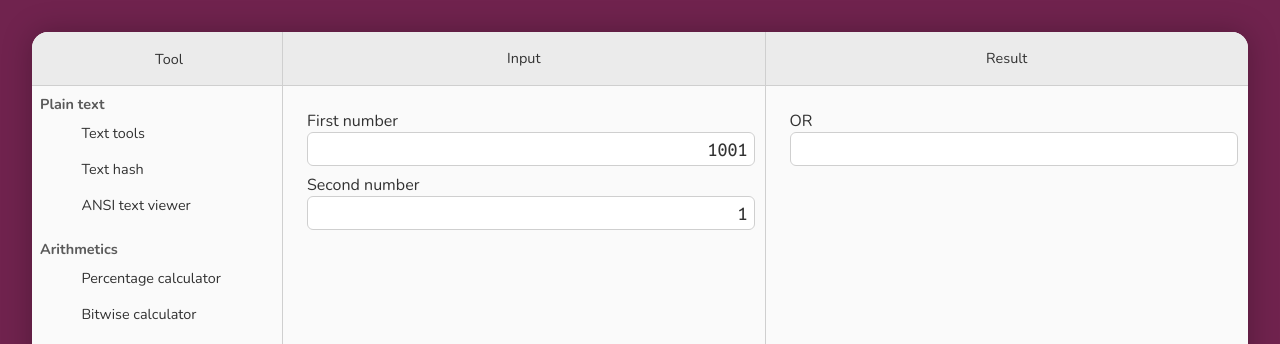
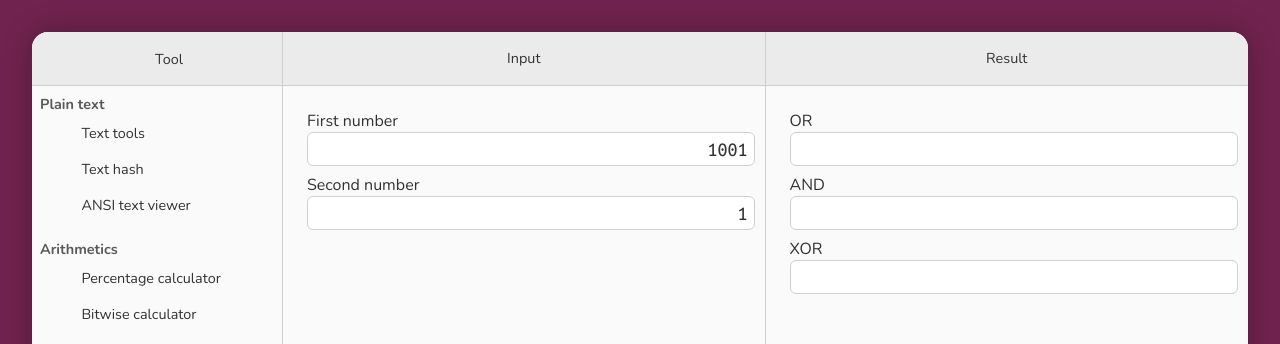
Before and after one commit to eliandoran/toolkit, a SvelteKit app: page /bitwise-calculator in a window 1280 px wide. Shown: the top 344 px of the page. Built offline with nearby package versions, Linux system fonts and the light colour scheme; some icons are missing.

Commit message:
bitwise-calculator: Add AND and XOR

```diff
--- a/src/routes/bitwise-calculator/+page.svelte
+++ b/src/routes/bitwise-calculator/+page.svelte
@@ -2,12 +2,14 @@
     import InputField from "$lib/components/input-field.svelte";
     import Tool from "$lib/components/tool.svelte";
 	import TwoColumnView from "$lib/components/two-column-view.svelte";
-	import { applyBitwiseOperation, arrayToString, makeSameLength, stringToArray } from "./bitwise";
+	import { getCommonBitwiseOperations, makeSameLength, stringToArray } from "./bitwise.js";
 
     let firstNumber = 1001;
     let secondNumber = 1;
 
     let orResult;
+    let andResult;
+    let xorResult;
 
     $: {
         if (firstNumber && secondNumber) {
@@ -15,7 +17,7 @@
                 const firstNumberArray = stringToArray(firstNumber);
                 const secondNumberArray = stringToArray(secondNumber);
                 makeSameLength(firstNumberArray, secondNumberArray);
-                orResult = arrayToString(applyBitwiseOperation(firstNumberArray, secondNumberArray));
+                ({ orResult, andResult, xorResult } = getCommonBitwiseOperations(firstNumberArray, secondNumberArray));
 
                 console.log("Result", applyBitwiseOperation(firstNumberArray, secondNumberArray));
             } catch (e) {
@@ -41,6 +43,14 @@
             <InputField label="OR">
                 <input type="text" class="binary-input" bind:value={orResult} />
             </InputField>
+
+            <InputField label="AND">
+                <input type="text" class="binary-input" bind:value={andResult} />
+            </InputField>
+
+            <InputField label="XOR">
+                <input type="text" class="binary-input" bind:value={xorResult} />
+            </InputField>
         </div>
     </TwoColumnView>
 </Tool>
--- a/src/routes/bitwise-calculator/bitwise.js
+++ b/src/routes/bitwise-calculator/bitwise.js
@@ -15,7 +15,7 @@ export function stringToArray(inputText) {
     return binaryArray;
 }
 
-export function arrayToString(inputArray) {
+function arrayToString(inputArray) {
     return inputArray.map((el) => el ? "1" : "0").join("");
 }
 
@@ -41,10 +41,18 @@ export function makeSameLength(firstNumberArray, secondNumberArray) {
     }
 }
 
-export function applyBitwiseOperation(firstNumberArray, secondNumberArray) {
+function applyBitwiseOperation(firstNumberArray, secondNumberArray, operation) {
     const result = [];
     for (let i=0; i < firstNumberArray.length; i++) {
-        result[i] = firstNumberArray[i] || secondNumberArray[i];
+        result[i] = operation(firstNumberArray[i], secondNumberArray[i]);
     }
-    return result;
+    return arrayToString(result);
 }
+
+export function getCommonBitwiseOperations(firstNumberArray, secondNumberArray) {
+    return {
+        orResult: applyBitwiseOperation(firstNumberArray, secondNumberArray, (a, b) => a || b),
+        andResult: applyBitwiseOperation(firstNumberArray, secondNumberArray, (a, b) => a && b),
+        xorResult: applyBitwiseOperation(firstNumberArray, secondNumberArray, (a, b) => a ^ b)
+    };
+}
```
